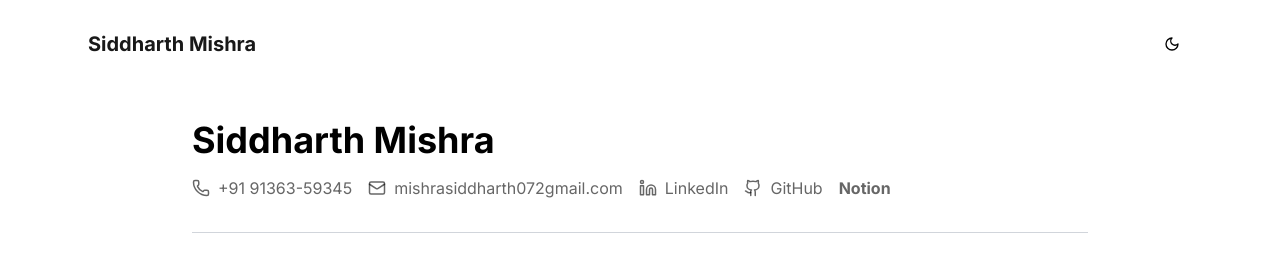
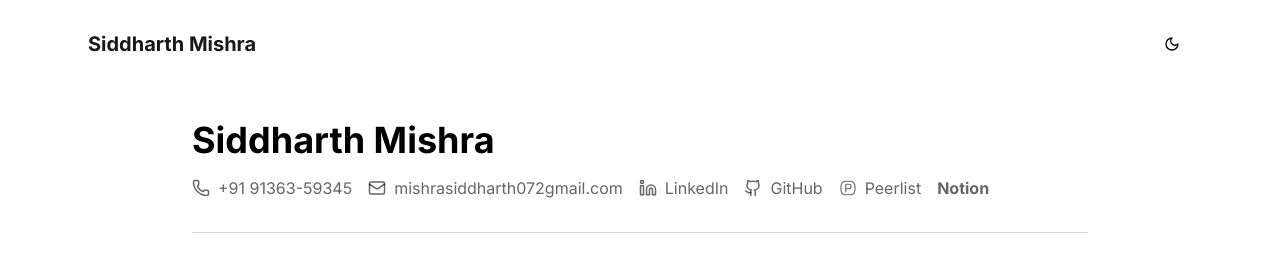
Before and after one commit to Sid3503/siddharth, a Next.js app: page /resume in a window 1280 px wide. Shown: the top 266 px of the page. Built offline with nearby package versions, Linux system fonts and the light colour scheme.

Commit message:
Update header.tsx

```diff
--- a/components/header.tsx
+++ b/components/header.tsx
@@ -1,4 +1,19 @@
 import { Phone, Mail, Linkedin, Github } from "lucide-react"
+
+const Peerlist = (props) => (
+  <svg
+    xmlns="http://www.w3.org/2000/svg"
+    width="1em"
+    height="1em"
+    viewBox="0 0 24 24"
+    {...props}
+  >
+    <g fill="none" stroke="currentColor" strokeLinecap="round" strokeLinejoin="round" strokeWidth="1.5">
+      <path d="M8.87 3h6.26a6 6 0 0 1 5.963 5.337l.21 1.896c.131 1.174.131 2.36 0 3.534l-.21 1.896A6 6 0 0 1 15.13 21H8.87a6 6 0 0 1-5.963-5.337l-.21-1.896a16 16 0 0 1 0-3.534l.21-1.896A6 6 0 0 1 8.87 3" />
+      <path d="M9 17v-4m0 0V7h4a3 3 0 0 1 3 3v0a3 3 0 0 1-3 3z" />
+    </g>
+  </svg>
+)
 
 export default function Header() {
   return (
@@ -34,6 +49,13 @@ export default function Header() {
           <span>GitHub</span>
         </a>
         <a
+          href="https://peerlist.io/sid3503"
+          className="flex items-center gap-2 text-black/60 dark:text-white/60 hover:text-black/90 dark:hover:text-white/90"
+        >
+          <Peerlist className="w-[18px] h-[18px]" />
+          <span>Peerlist</span>
+        </a>
+        <a
           href="https://exuberant-week-19a.notion.site/Siddharth-Mishra-c534e96b354b45db87a6b45ee22cf90e"
           className="flex items-center gap-2 text-black/60 dark:text-white/60 hover:text-black/90 dark:hover:text-white/90"
         >
```
